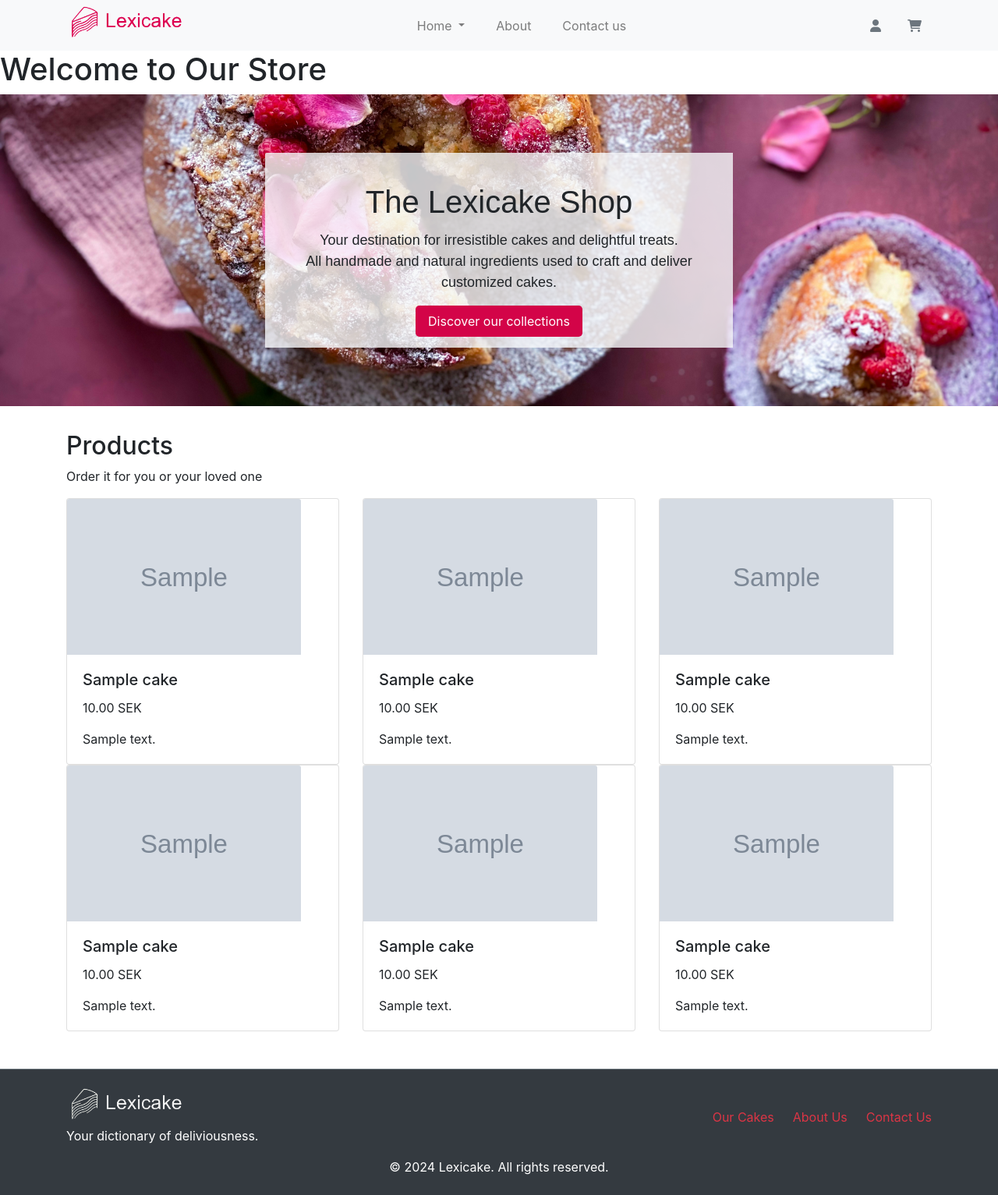
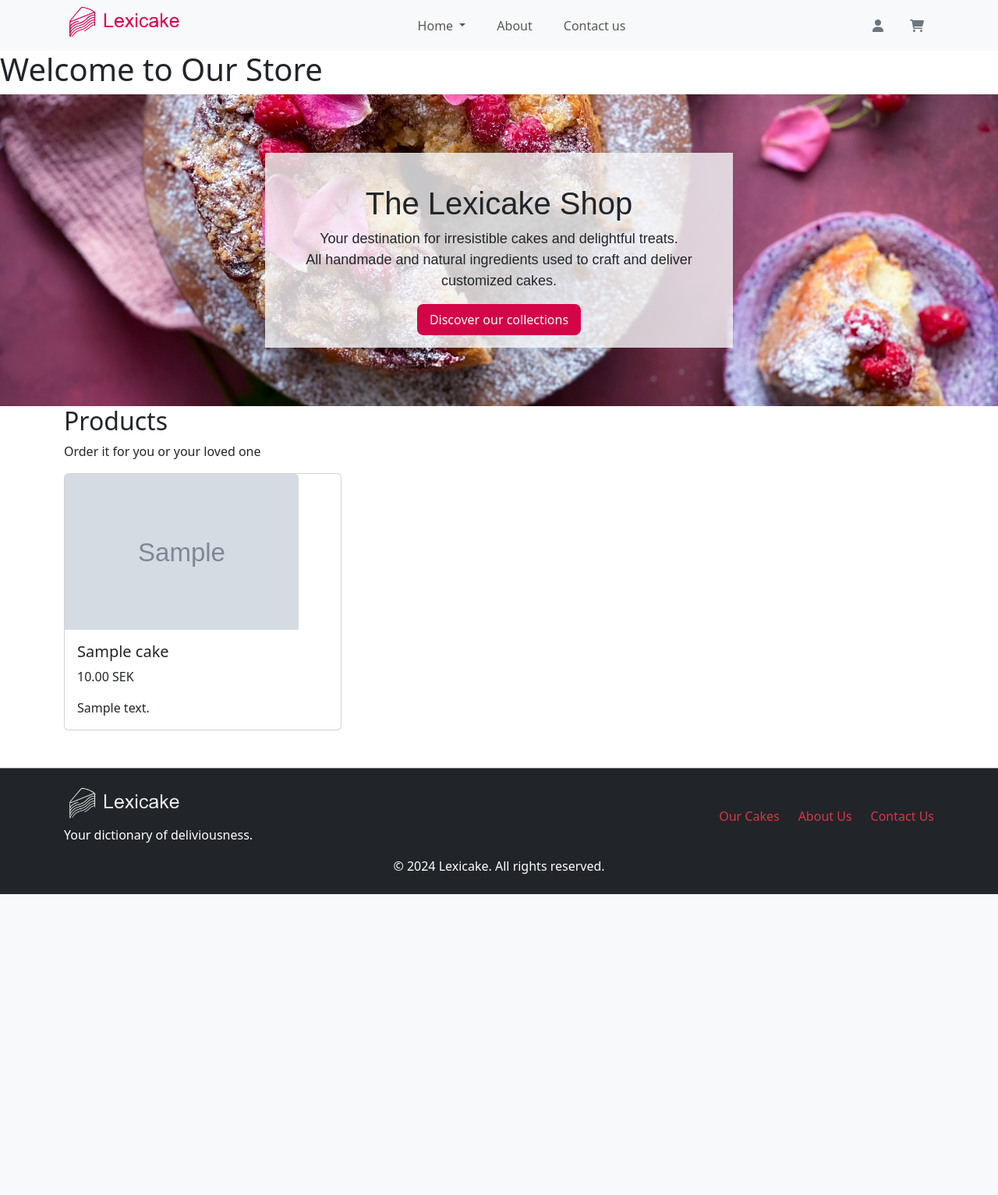
Before and after one commit to natalia-se/Django-WebShop, a Django app: template productsApp/templates/productsApp/home.html in a window 1280 px wide. Shown: the whole page at 78% size. After the commit the page ends 1147 px from the top, so only its background shows below. Run offline with Django 5.2, Linux system fonts and the light colour scheme; the template is opened without the code that fills it: values that come from a table or form of the project are taken from there, others are empty; tables that the repository leaves empty hold one stand-in row (values such as "Sample post"); grey boxes marked "Sample" are stand-in pictures; some libraries are stand-ins or nearby versions.

Commit message:
update: done some minor changes

```diff
--- /dev/null
+++ b/productsApp/static/css/styles.css
@@ -0,0 +1,5 @@
+.custom-img{
+    width:300px;
+    height:200px;
+    object-fit: cover;
+}
--- a/productsApp/templates/productsApp/components/products_list.html
+++ b/productsApp/templates/productsApp/components/products_list.html
@@ -1,26 +1,7 @@
 {% load static %}
 
-{% load static %}
-<!DOCTYPE html>
-<html lang="en">
-<head>
-<meta charset="utf-8">
-<meta name="viewport" content="width=device-width, initial-scale=1, shrink-to-fit=no">
-<link rel="stylesheet" href="https://fonts.googleapis.com/css?family=Roboto|Open+Sans">
-<link rel="stylesheet" href="https://stackpath.bootstrapcdn.com/bootstrap/4.5.0/css/bootstrap.min.css">
-<link rel="stylesheet" href="https://maxcdn.bootstrapcdn.com/font-awesome/4.7.0/css/font-awesome.min.css">
-<script src="https://code.jquery.com/jquery-3.5.1.min.js"></script>
-<script src="https://cdn.jsdelivr.net/npm/popper.js@1.16.0/dist/umd/popper.min.js"></script>
-<script src="https://stackpath.bootstrapcdn.com/bootstrap/4.5.0/js/bootstrap.min.js"></script>
-<style>
-    .custom-img{
-        width:300px;
-        height:200px;
-        object-fit: cover;
-    }
-</style>
-</head>
-<body>
+<link rel="stylesheet" href="{% static "css/styles.css" %}" >
+
 <div class="container-xl">
   <div class="row">
     <div class="col-md-12" >
@@ -29,82 +10,21 @@
 
             <div class="row row-cols-1 row-cols-md-3 g-4">
               <!-- First Cake -->
+            {% for cake in cakes %}
               <div class="col">
                   <div class="card h-20">
-                      <img src="{{ cake1.image.url }}" class="card-img-top custom-img img-fluid" alt="{{ cake1.name }}">
+                      <img src="{{ cake.image.url }}" class="card-img-top custom-img img-fluid" alt="{{ cake.name }}">
                       <div class="card-body">
-                          <h5 class="card-title">{{ cake1.name }}</h5>
-                          <p class="card-text">{{ cake1.price }} SEK</p>
-                          <p class="card-text">{{ cake1.description }}</p>
+                          <h5 class="card-title">{{ cake.name }}</h5>
+                          <p class="card-text">{{ cake.price }} SEK</p>
+                          <p class="card-text">{{ cake.description }}</p>
                       </div>
                   </div>
               </div>
+            {% endfor %}
 
-              <!-- Second Cake -->
-              <div class="col">
-                  <div class="card h-20">
-                      <img src="{{ cake2.image.url }}" class="card-img-top custom-img img-fluid" alt="{{ cake2.name }}">
-                      <div class="card-body">
-                          <h5 class="card-title">{{ cake2.name }}</h5>
-                          <p class="card-text">{{ cake2.price }} SEK</p>
-                          <p class="card-text">{{ cake2.description }}</p>
-                      </div>
-                  </div>
-              </div>
-
-              <!-- Third Cake -->
-              <div class="col">
-                  <div class="card h-20">
-                      <img src="{{ cake3.image.url }}" class="card-img-top custom-img img-fluid" alt="{{ cake3.name }}">
-                      <div class="card-body">
-                          <h5 class="card-title">{{ cake3.name }}</h5>
-                          <p class="card-text">{{ cake3.price }} SEK</p>
-                          <p class="card-text">{{ cake3.description }}</p>
-                      </div>
-                  </div>
-              </div>
-          </div>
-
-          <!-- Second Row -->
-          <div class="row row-cols-1 row-cols-md-3 g-4">
-              <!-- Fourth Cake -->
-              <div class="col">
-                  <div class="card h-20">
-                      <img src="{{ cake4.image.url }}" class="card-img-top custom-img img-fluid" alt="{{ cake4.name }}">
-                      <div class="card-body">
-                          <h5 class="card-title">{{ cake4.name }}</h5>
-                          <p class="card-text">{{ cake4.price }} SEK</p>
-                          <p class="card-text">{{ cake4.description }}</p>
-                      </div>
-                  </div>
-              </div>
-
-              <!-- Fifth Cake -->
-              <div class="col">
-                  <div class="card h-20">
-                      <img src="{{ cake5.image.url }}" class="card-img-top custom-img img-fluid" alt="{{ cake5.name }}">
-                      <div class="card-body">
-                          <h5 class="card-title">{{ cake5.name }}</h5>
-                          <p class="card-text">{{ cake5.price }} SEK</p>
-                          <p class="card-text">{{ cake5.description }}</p>
-                      </div>
-                  </div>
-              </div>
-
-              <!-- Sixth Cake -->
-              <div class="col">
-                  <div class="card h-20">
-                      <img src="{{ cake6.image.url }}" class="card-img-top custom-img img-fluid" alt="{{ cake6.name }}">
-                      <div class="card-body">
-                          <h5 class="card-title">{{ cake6.name }}</h5>
-                          <p class="card-text">{{ cake6.price }} SEK</p>
-                          <p class="card-text">{{ cake6.description }}</p>
-                      </div>
-                  </div>
-              </div>
       <!-- Wrapper for card items -->
     </div>
   </div>
 </div>
-</body>
-</html>
+</div>
```
Also changed, not shown: productsApp/templates/productsApp/components/checkout.html (added, +73 -0 lines), productsApp/views.py (+3 -34 lines).
